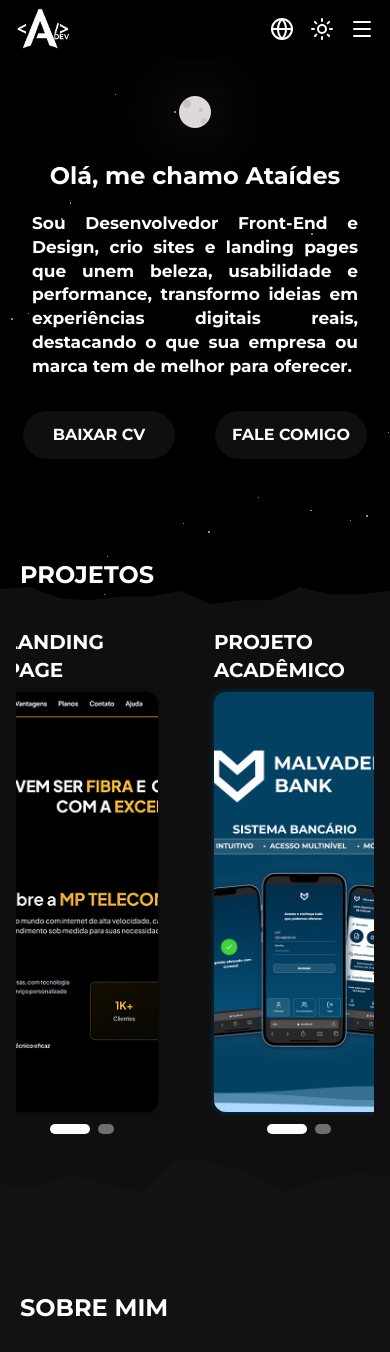
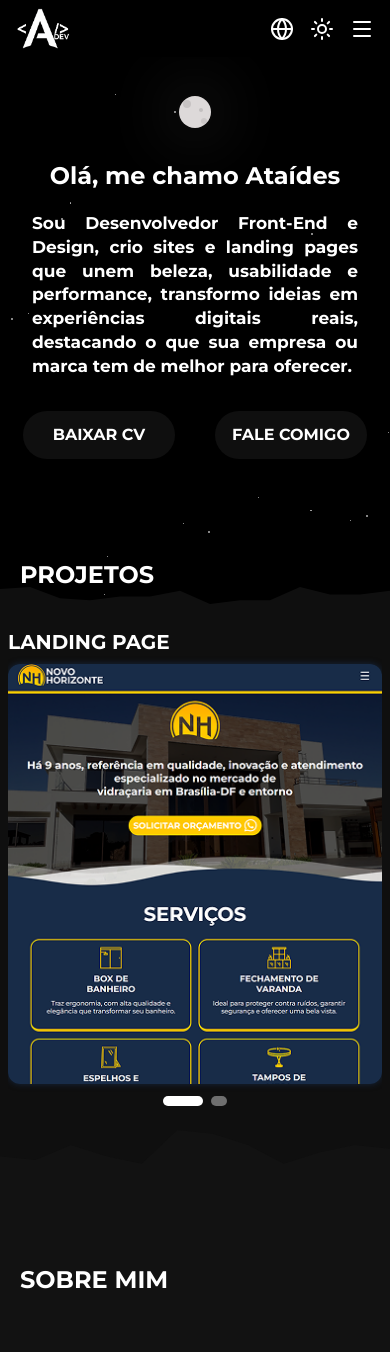
Before and after one commit to LeonardoAtaides/MyPortifolio, a Next.js app in the folder my-portifolio/: page / in a window 390 px wide. Shown: the top 1352 px of the page. Built offline with nearby package versions, Linux system fonts and the light colour scheme.

Commit message:
Update projectcarrosel.tsx

```diff
--- a/my-portifolio/app/components/projectcarrosel.tsx
+++ b/my-portifolio/app/components/projectcarrosel.tsx
@@ -47,7 +47,6 @@ export default function ProjectsCarousel() {
     setMounted(true)
   }, [])
 
-  // 🚨 evita hydration error
   if (!mounted) return null
 
   const bgColor = theme === "dark" ? "#0F0F0F" : "var(--earth)"
@@ -68,23 +67,45 @@ export default function ProjectsCarousel() {
       {theme === "light" && (
         <img
           src="/assets/BarraVerde.svg"
-        className="w-full absolute "
+          className="w-full absolute"
           alt="Barra verde"
         />
       )}
 
-
-      {/* CONTAINER SCROLL */}
-      <div className="px-4" style={{ backgroundColor: bgColor }}>
+      {/* CONTAINER DO CARROSSEL */}
+      <div className="px-2" style={{ backgroundColor: bgColor }}>
         <div
-          className="flex justify-center gap-14 overflow-x-auto py-6 snap-x snap-mandatory scrollbar-hide"
+          className="
+            flex
+            overflow-x-auto
+            snap-x snap-mandatory
+            scroll-smooth
+            gap-6
+            sm:gap-14
+            py-6
+            scrollbar-hide
+            justify-start
+            sm:justify-center
+          "
           style={{ backgroundColor: bgColor }}
         >
           {projects.map((project, index) => (
-            <div key={index} className="snap-start">
-              <ProjectCard {...project}
+            <div
+              key={index}
+              className="
+                snap-center
+                flex-shrink-0
+                w-full
+                sm:w-auto
+                flex
+                justify-center
+              "
+            >
+              <ProjectCard
+                {...project}
                 title={t.projects[index].title}
-              description={t.projects[index].description} />
+                description={t.projects[index].description}
+              />
             </div>
           ))}
         </div>
```
Lines whose indentation alone changed are shown as unchanged.
